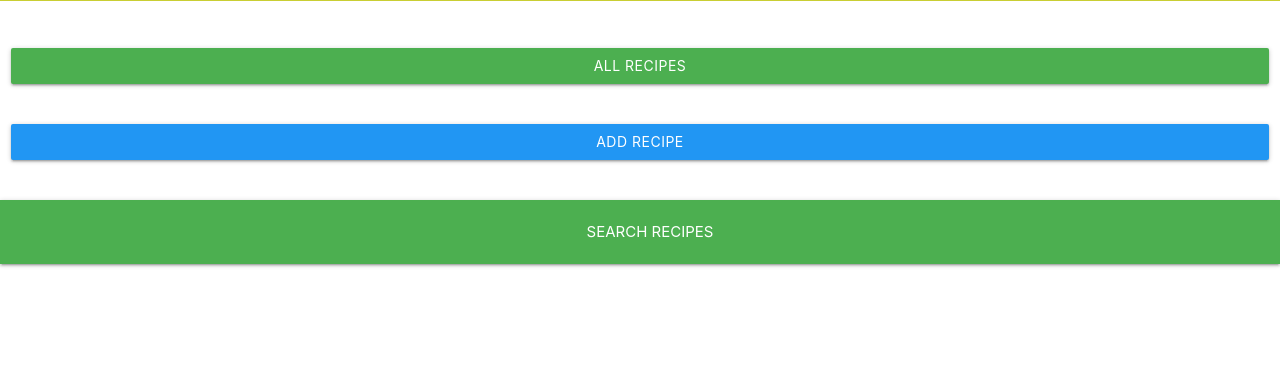
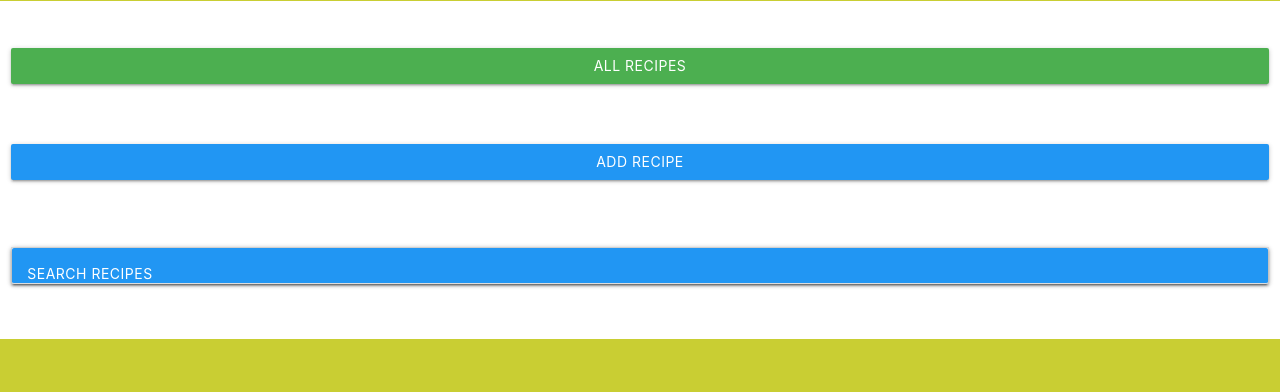
Before and after one commit to jeffoneilldev/dcd-milestone-project-recipes, a Flask app: page / in a window 1280 px wide. Shown: the part 799-1191 px from the top of the page. After the commit the page ends 1138 px from the top, so only its background shows below. Run offline with Flask 2, Linux system fonts and the light colour scheme; data that the repository does not hold is empty; some libraries are stand-ins or nearby versions.

Commit message:
navigation elements

```diff
--- a/app.py
+++ b/app.py
@@ -28,13 +28,30 @@
 def recipe_vegetarian():
     return render_template("vegetarian.html", recipe=mongo.db.recipe.find())
 
-@app.route('/recipe_cuisine')
-def recipe_cuisine():
-    return render_template("cuisine.html", recipe=mongo.db.recipe.find())
+@app.route('/recipe_irish')
+def recipe_irish():
+    return render_template("irish.html", recipe=mongo.db.recipe.find())
 
-@app.route('/recipe_author')
-def recipe_author():
-    return render_template("author.html", recipe=mongo.db.recipe.find())
+@app.route('/recipe_italian')
+def recipe_italian():
+    return render_template("italian.html", recipe=mongo.db.recipe.find())
+
+@app.route('/recipe_chinese')
+def recipe_chinese():
+    return render_template("chinese.html", recipe=mongo.db.recipe.find())
+
+@app.route('/recipe_kittyogrady')
+def recipe_kittyogrady():
+    return render_template("kittyogrady.html", recipe=mongo.db.recipe.find())
+
+@app.route('/recipe_kimsang')
+def recipe_kimsang():
+    return render_template("kimsang.html", recipe=mongo.db.recipe.find())
+
+@app.route('/recipe_paolodicanio')
+def recipe_paolodicanio():
+    return render_template("paolodicanio.html", recipe=mongo.db.recipe.find())
+
 
 
 @app.route('/get_recipe')
--- a/static/css/style.css
+++ b/static/css/style.css
@@ -27,6 +27,14 @@
     width: 200px;
 }
 
+/*.dropdown2 {
+    display: block;
+}*/
+
+.vegetarian {
+    text-align: left;
+}
+
 .btn_small {
     height: 24px;
     width: 120px;
--- a/templates/base.html
+++ b/templates/base.html
@@ -26,6 +26,11 @@
             $('.collapsible').collapsible();
             $('select').formSelect();
             $(".dropdown-trigger").dropdown();
+            $('.dropdown-submenu a.test').on("click", function(e){
+            $(this).next('ul').toggle();
+            e.stopPropagation();
+            e.preventDefault();
+            });
         });
     </script>
 </body>
--- a/templates/cuisine.html
+++ b/templates/chinese.html
@@ -1,6 +1,6 @@
 {% extends 'base.html' %} {% block content %}
 
-<h5>Recipes by cuisine</h5>
+<h5>Chinese Recipes</h5>
 
 
 
--- a/templates/home.html
+++ b/templates/home.html
@@ -1,13 +1,15 @@
 {% extends 'base.html' %} {% block content %}
 
-<div class=" row">
+<div class="row">
     <div class="navigation_buttons col s12">
                 <div class="all_recipes">
                     <!--this brings the user to the recipes page-->
                 <a href="{{url_for('get_recipe', recipe_id=recipe._id)}}" class="waves-effect waves-light btn green col s12">All Recipes</a>
             </div>
         </div>
+</div>
 
+<div class="row">
         <div class="navigation_buttons col s12">
             <div class="add_your_own_recipe">
                     <!--this brings the user to the addrecipe page-->
@@ -16,24 +18,56 @@
         </div>
 </div>
 
-                <!--this allows the user to search recipes via four search options-->
-                    <div class = "row dropdownmenu col s12">
-                            <!-- Dropdown Structure -->
-                            <ul id="dropdown1" class="dropdown-content">
-                                <li><a href="{{url_for('recipe_vegetarian', recipe_id=recipe._id)}}">Vegetarian</a></li>
-                                <li class="divider"></li>
-                                <li><a href="{{url_for('recipe_meateater', recipe_id=recipe._id)}}">Meat</a></li>
-                                <li class="divider"></li>
-                                <li><a href="{{url_for('recipe_cuisine', recipe_id=recipe._id)}}">Cuisine</a></li>
-                                <li class="divider"></li>
-                                <li><a href="{{url_for('recipe_author', recipe_id=recipe._id)}}">Author</a></li>
-                            </ul>
-                            <nav>
-                                <div class="nav-wrapper center green">
-                                  <a class="dropdown-trigger" href="#" data-target="dropdown1">SEARCH RECIPES<i class="material-icons">search</i></a></li>
-                                </div>
-                            </nav>
-                    </div>
+<!--trying this as a button for searching-->
+<div class="row">
+        <div class="navigation_buttons col s12">
+            <div class="searchrecipes">
+                <ul class="collapsible">
+                                           <li>
+                                           <div class="collapsible-header waves-effect waves-light btn blue">Search Recipes</div>
+                                           <div class="collapsible-body">
+                                           <ul class="collapsible">
+
+                                           <li>
+                                           <div class="vegetarian">
+                                           <a href="{{url_for('recipe_vegetarian', recipe_id=recipe._id)}}" class="waves-effect waves-light btn green col s12">Vegetarian</a></div></li>
+
+                                           <li>
+                                           <div class="meateaters">
+                                           <a href="{{url_for('recipe_meateater', recipe_id=recipe._id)}}" class="waves-effect waves-light btn green col s12">Meat Eater</a></div></li>
+
+                                           <li>
+                                           <div class="collapsible-header waves-effect waves-light btn green col s12">Cuisine<i class="material-icons right">arrow_drop_down</i></div>
+                                             <div class="collapsible-body">
+                                               <ul class="collapsible">
+                                               <li><div class="irish">
+                                                 <a href="{{url_for('recipe_irish', recipe_id=recipe._id)}}" class="waves-effect waves-light btn green col s12">Irish</a></div></li>
+                                               <li><div class="italian">
+                                                 <a href="{{url_for('recipe_italian', recipe_id=recipe._id)}}" class="waves-effect waves-light btn green col s12">Italian</a></div></li>
+                                               <li><div class="chinese">
+                                                 <a href="{{url_for('recipe_chinese', recipe_id=recipe._id)}}" class="waves-effect waves-light btn green col s12">Chinese</a></div></li>
+                                           </ul></div></li>
+
+                                           <li>
+                                           <div class="collapsible-header waves-effect waves-light btn green col s12">Author<i class="material-icons right">arrow_drop_down</i></div>
+                                           <div class="collapsible-body">
+                                              <ul class="collapsible">
+                                               <li><div class="kittyogrady">
+                                                 <a href="{{url_for('recipe_kittyogrady', recipe_id=recipe._id)}}" class="waves-effect waves-light btn green col s12">Kitty O'Grady</a></div></li>
+                                               <li><div class="paolodicanio">
+                                                 <a href="{{url_for('recipe_paolodicanio', recipe_id=recipe._id)}}" class="waves-effect waves-light btn green col s12">Paolo DiCanio</a></div></li>
+                                               <li><div class="kimsang">
+                                                 <a href="{{url_for('recipe_kimsang', recipe_id=recipe._id)}}" class="waves-effect waves-light btn green col s12">Kim Sang</a></div></li>
+                                           </ul></div></li>
+                                        </ul>
+                                      </div>
+                                    </li>
+                                 </ul>
+                      </div>
+
+           </div>
 </div>
 
+
+
 {% endblock %}
--- a/templates/author.html
+++ b/templates/irish.html
@@ -1,6 +1,7 @@
 {% extends 'base.html' %} {% block content %}
 
-<h5>Recipes by author</h5>
+<h5>Irish Recipes</h5>
+
 
 
 <div class = "row">
```
Also changed, not shown: templates/italian.html (added, +12 -0 lines), templates/kimsang.html (added, +12 -0 lines), templates/kittyogrady.html (added, +12 -0 lines), templates/paolodicanio.html (added, +12 -0 lines).
